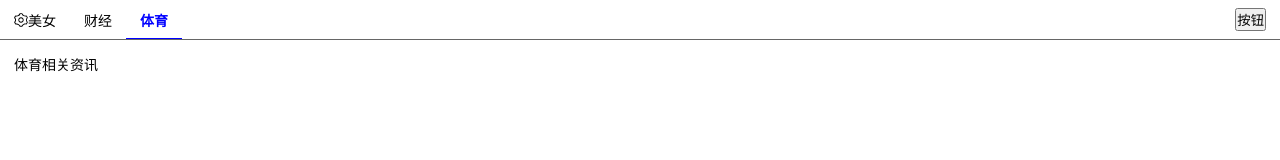
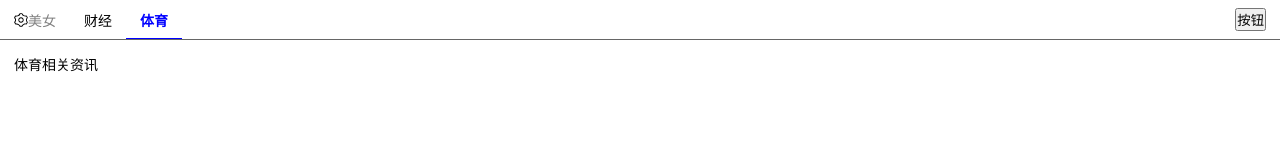
Before and after one commit to Shi-Dekai/origin-ui, a Vue app: page / in a window 1280 px wide. Shown: the top 160 px of the page. Built offline with nearby package versions, Linux system fonts and the light colour scheme.

Commit message:
支持 disabled 功能

```diff
--- a/src/App.vue
+++ b/src/App.vue
@@ -5,7 +5,7 @@
         <template slot="actions">
           <button>按钮</button>
         </template>
-        <TabsItem name="woman">
+        <TabsItem name="woman" disabled>
           <Icon name="setting"></Icon>
           美女
         </TabsItem>
--- a/src/components/TabsItem.vue
+++ b/src/components/TabsItem.vue
@@ -1,5 +1,5 @@
 <template>
-  <div class="tabs-item" @click="xxx" :class="classes">
+  <div class="tabs-item" @click="onClick" :class="classes">
     <slot></slot>
   </div>
 </template>
@@ -11,7 +11,7 @@
   @Component
   export default class TabsItem extends Vue {
     active = false;
-    @Prop(Boolean) disabled = false;
+    @Prop({type: Boolean}) disabled!: boolean;
     @Prop({type: String || Number, required: true}) name!: string | number;
     @Inject() eventBus!: Vue;
 
@@ -22,10 +22,14 @@
     }
 
     get classes() {
-      return {active: this.active};
+      return {
+        active: this.active,
+        disabled: this.disabled
+      };
     }
 
-    xxx() {
+    onClick() {
+      if (this.disabled) {return;}
       this.eventBus.$emit('update:selected', this.name, this);
     }
   }
@@ -39,9 +43,15 @@
     display: flex;
     align-items: center;
     cursor: pointer;
+
     &.active {
       color: blue;
       font-weight: bold;
     }
+
+    &.disabled {
+      color: grey;
+      cursor: not-allowed;
+    }
   }
 </style>
```
